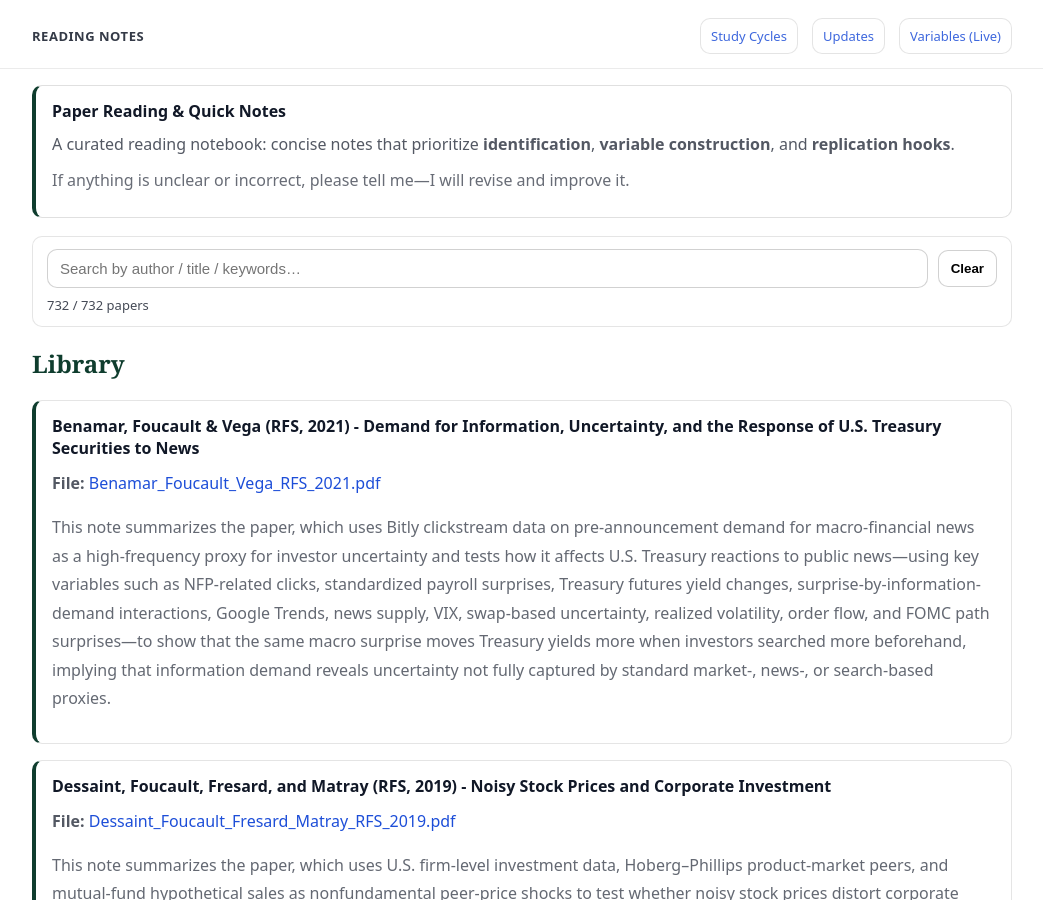
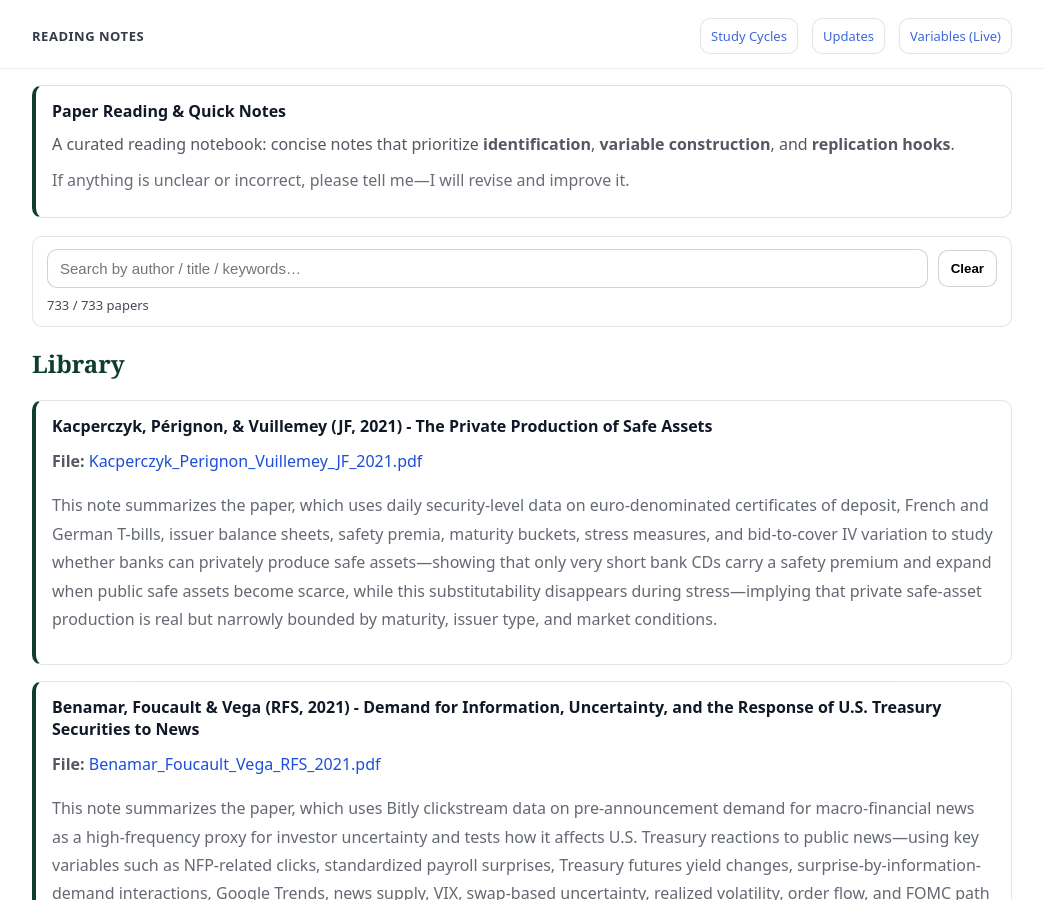
Before and after one commit to yaxinzn/study-archive, a Jekyll site: the page built from reading/index.md, in a window 1280 px wide and 900 px high. Shown: the whole window, without its empty margins (118-1161 px from the left). Built offline with Jekyll 4.4.1, drawn with Linux system fonts in a browser that asks for light colours.

Commit message:
Reading: add/update Kacperczyk_Perignon_Vuillemey_JF_2021.pdf

```diff
--- a/_data/reading.yml
+++ b/_data/reading.yml
@@ -1,3 +1,7 @@
+- title: "Kacperczyk, Pérignon, & Vuillemey (JF, 2021) - The Private Production of Safe Assets"
+  file: "Kacperczyk_Perignon_Vuillemey_JF_2021.pdf"
+  desc: "This note summarizes the paper, which uses daily security-level data on euro-denominated certificates of deposit, French and German T-bills, issuer balance sheets, safety premia, maturity buckets, stress measures, and bid-to-cover IV variation to study whether banks can privately produce safe assets—showing that only very short bank CDs carry a safety premium and expand when public safe assets become scarce, while this substitutability disappears during stress—implying that private safe-asset production is real but narrowly bounded by maturity, issuer type, and market conditions."
+
 - title: "Benamar, Foucault & Vega (RFS, 2021) - Demand for Information, Uncertainty, and the Response of U.S. Treasury Securities to News"
   file: "Benamar_Foucault_Vega_RFS_2021.pdf"
   desc: "This note summarizes the paper, which uses Bitly clickstream data on pre-announcement demand for macro-financial news as a high-frequency proxy for investor uncertainty and tests how it affects U.S. Treasury reactions to public news—using key variables such as NFP-related clicks, standardized payroll surprises, Treasury futures yield changes, surprise-by-information-demand interactions, Google Trends, news supply, VIX, swap-based uncertainty, realized volatility, order flow, and FOMC path surprises—to show that the same macro surprise moves Treasury yields more when investors searched more beforehand, implying that information demand reveals uncertainty not fully captured by standard market-, news-, or search-based proxies."
```
Also changed, not shown: 1 other file.
